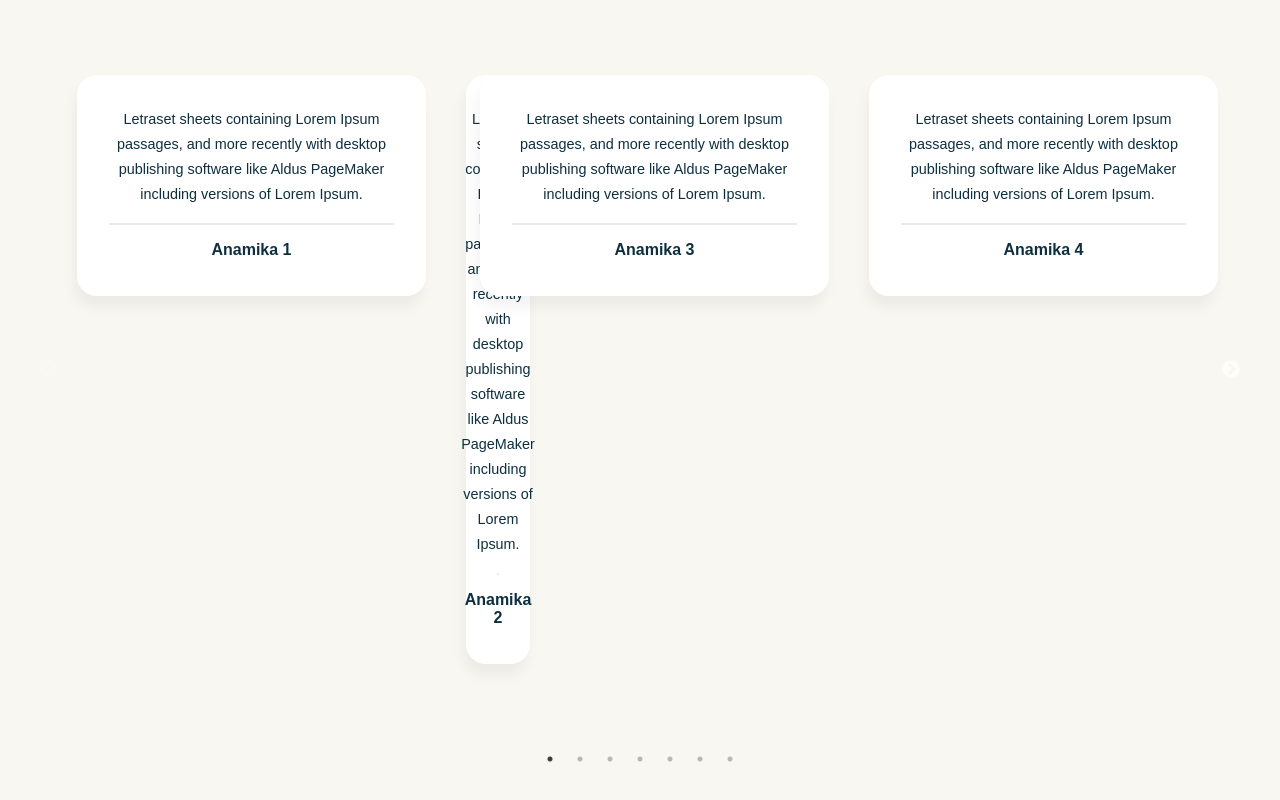
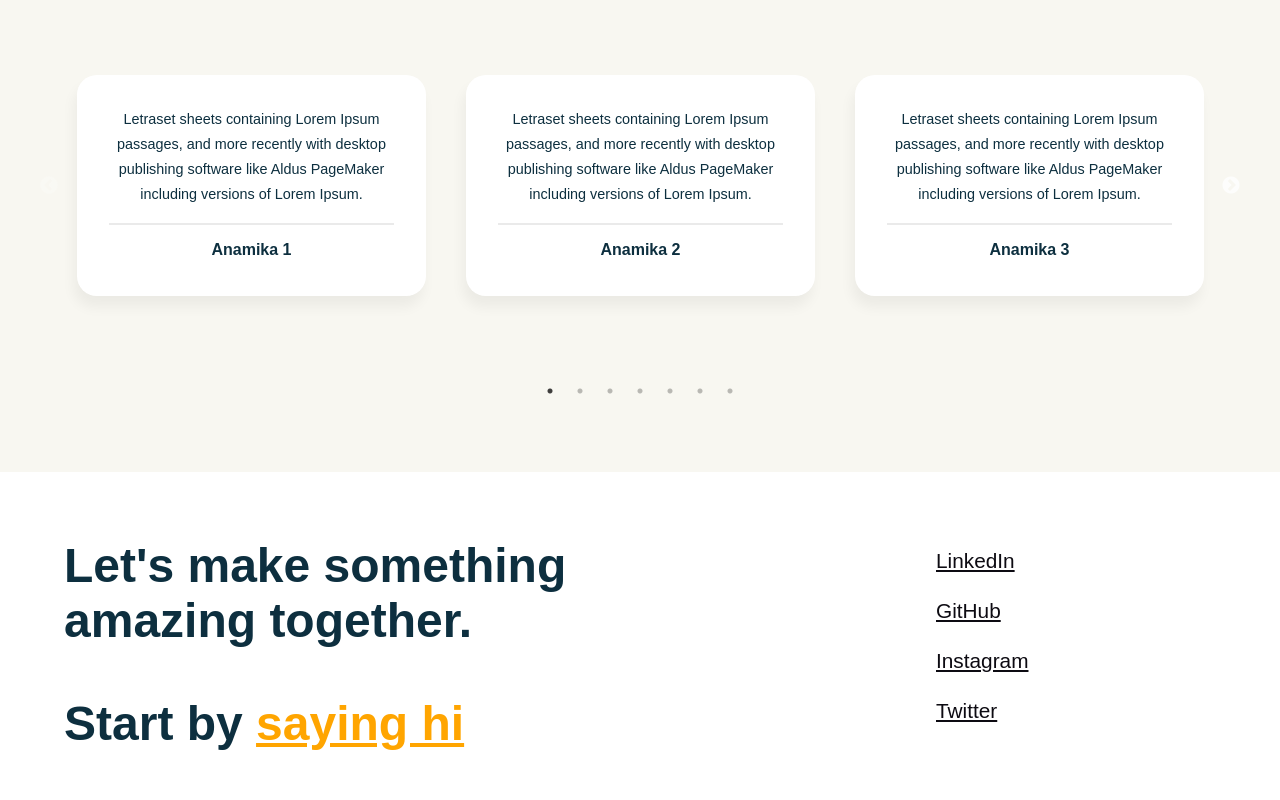
Before and after one commit to Nitin-Magdum/My-Portfolio, a React (Vite) app: page / in a window 1280 px wide. Shown: the part 2701-3501 px from the top of the page. Built offline with nearby package versions, Linux system fonts and the light colour scheme; a web font is replaced by a local one.

Commit message:
added new page functionality

```diff
--- a/src/components/Footer/Footer.jsx
+++ b/src/components/Footer/Footer.jsx
@@ -28,6 +28,7 @@ const Footer = () => {
         <div className={css.right}>
           <div className={css.info}>
             <a className="secondaryText" href="https://www.linkedin.com/in/dktenitinmagdum" target="_blank">LinkedIn</a>
+            <a className="secondaryText" href="https://github.com/Nitin-Magdum" target="_blank">GitHub</a>
             <a className="secondaryText" href="https://www.instagram.com/nitinmagdum/" target="_blank">Instagram</a>
             <a className="secondaryText" href="https://twitter.com/nitin__magdum" target="_blank">Twitter</a>
           </div>
```
